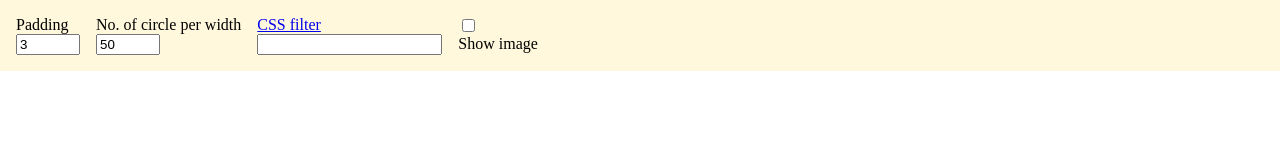
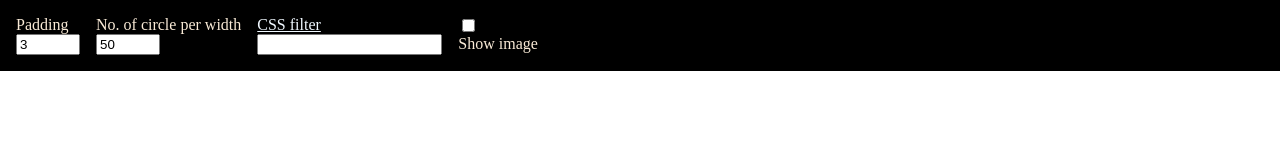
Before and after one commit to madeindjs/pixel-dot, a website built with Vite: page index.html in a window 1280 px wide. Shown: the top 160 px of the page. Built offline with nearby package versions, Linux system fonts and the light colour scheme.

Commit message:
improve toolbar design

```diff
--- a/style.css
+++ b/style.css
@@ -10,7 +10,7 @@ body {
 }
 
 .toolbar {
-  background-color: cornsilk;
+  background-color: black;
   padding: 1rem;
 
   display: flex;
@@ -20,6 +20,11 @@ body {
 
 .toolbar label {
   display: block;
+  color: antiquewhite;
+}
+
+.toolbar a {
+  color: aliceblue;
 }
 
 .toolbar label input {
```
